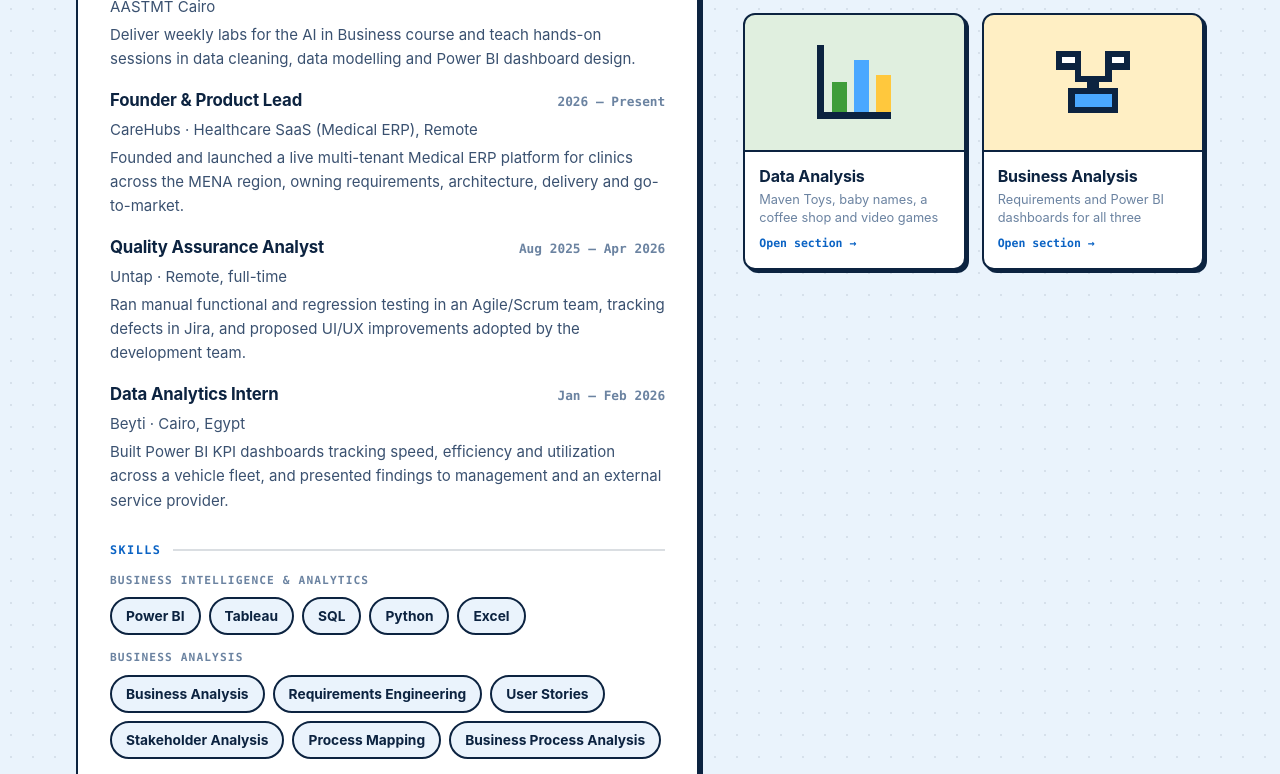
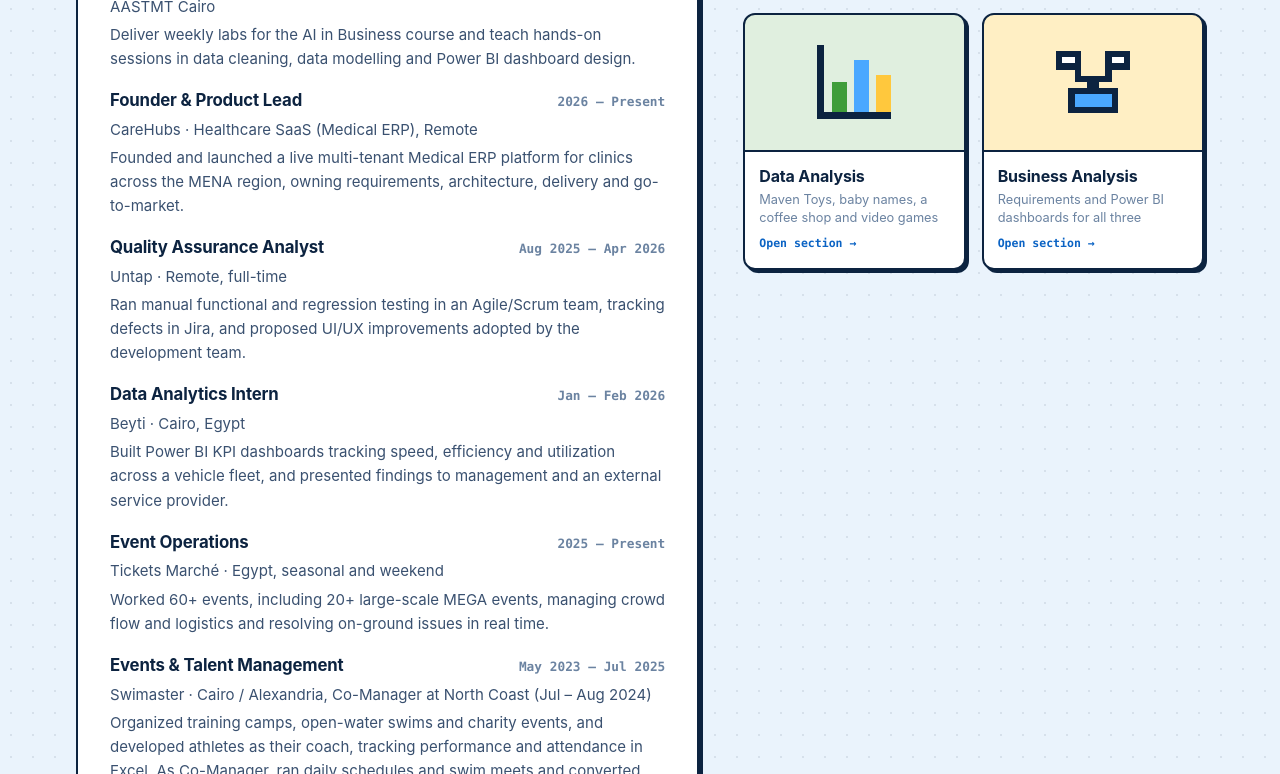
Before and after one commit to Mazenamer142/MazenAly, a plain HTML site: page index.html in a window 1280 px wide. Shown: the part 2026-2800 px from the top of the page. Drawn offline with Linux system fonts and the light colour scheme; animation ran at ten frames a second.

Commit message:
Add Tickets Marche and Swimaster to CV experience
Co-Authored-By: Claude Sonnet 5.5 <noreply@anthropic.com>
Claude-Session: https://claude.ai/code/session_01UooR8FeRDC7Pe8Ubr4NaeG

```diff
--- a/index.html
+++ b/index.html
@@ -782,6 +782,16 @@ pre.out .k { color: #7cc6ff; font-weight: 700; } pre.out .f { color: #ffc83d; }
                   <p class="where">Beyti · Cairo, Egypt</p>
                   <p>Built Power BI KPI dashboards tracking speed, efficiency and utilization across a vehicle fleet, and presented findings to management and an external service provider.</p>
                 </div>
+                <div class="cv-item">
+                  <div class="row"><h5>Event Operations</h5><span class="when">2025 – Present</span></div>
+                  <p class="where">Tickets Marché · Egypt, seasonal and weekend</p>
+                  <p>Worked 60+ events, including 20+ large-scale MEGA events, managing crowd flow and logistics and resolving on-ground issues in real time.</p>
+                </div>
+                <div class="cv-item">
+                  <div class="row"><h5>Events &amp; Talent Management</h5><span class="when">May 2023 – Jul 2025</span></div>
+                  <p class="where">Swimaster · Cairo / Alexandria, Co-Manager at North Coast (Jul – Aug 2024)</p>
+                  <p>Organized training camps, open-water swims and charity events, and developed athletes as their coach, tracking performance and attendance in Excel. As Co-Manager, ran daily schedules and swim meets and converted new clients as sales representative.</p>
+                </div>
               </div>
               <div class="cv-sec">
                 <h4>Skills</h4>
```
